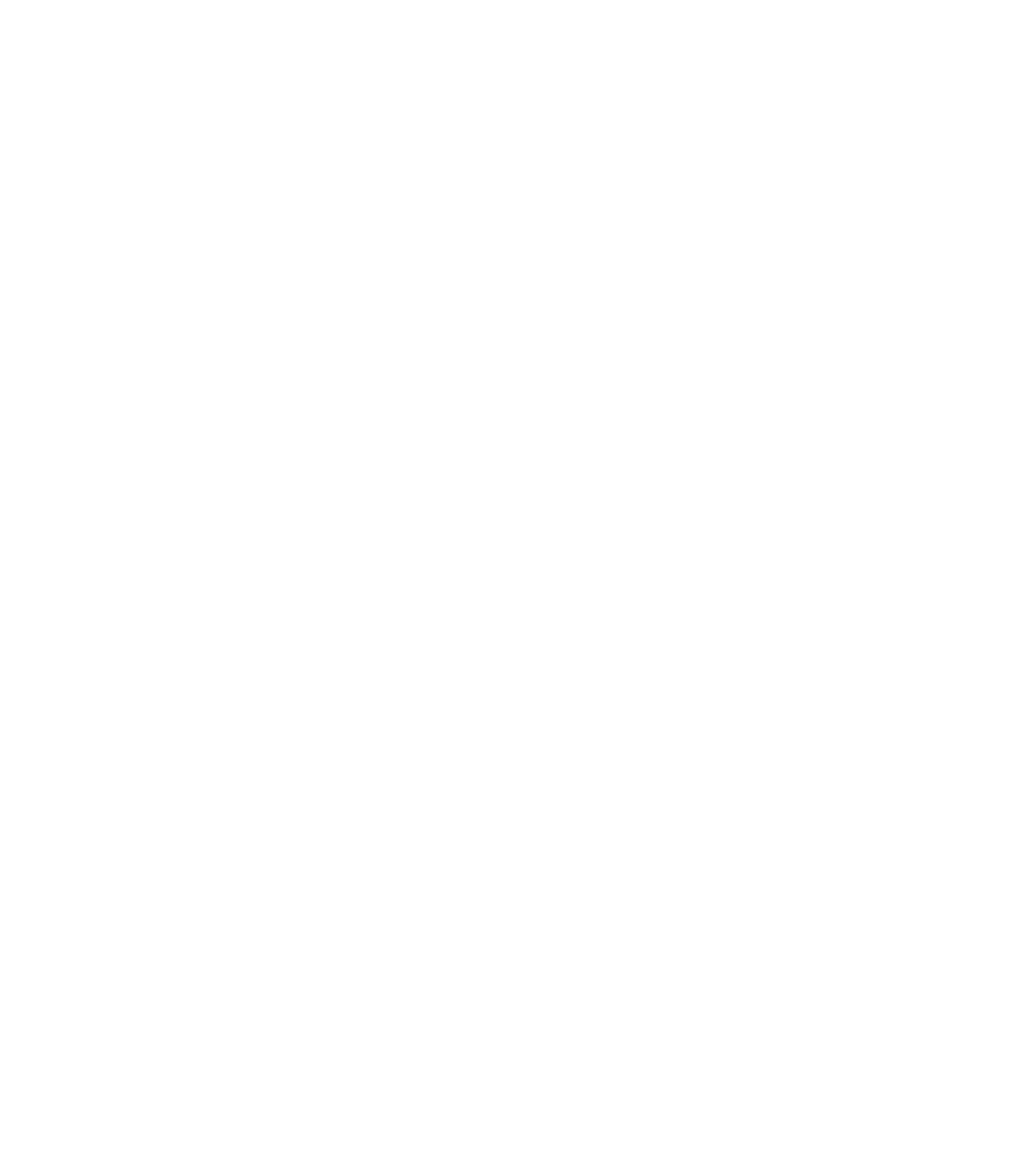
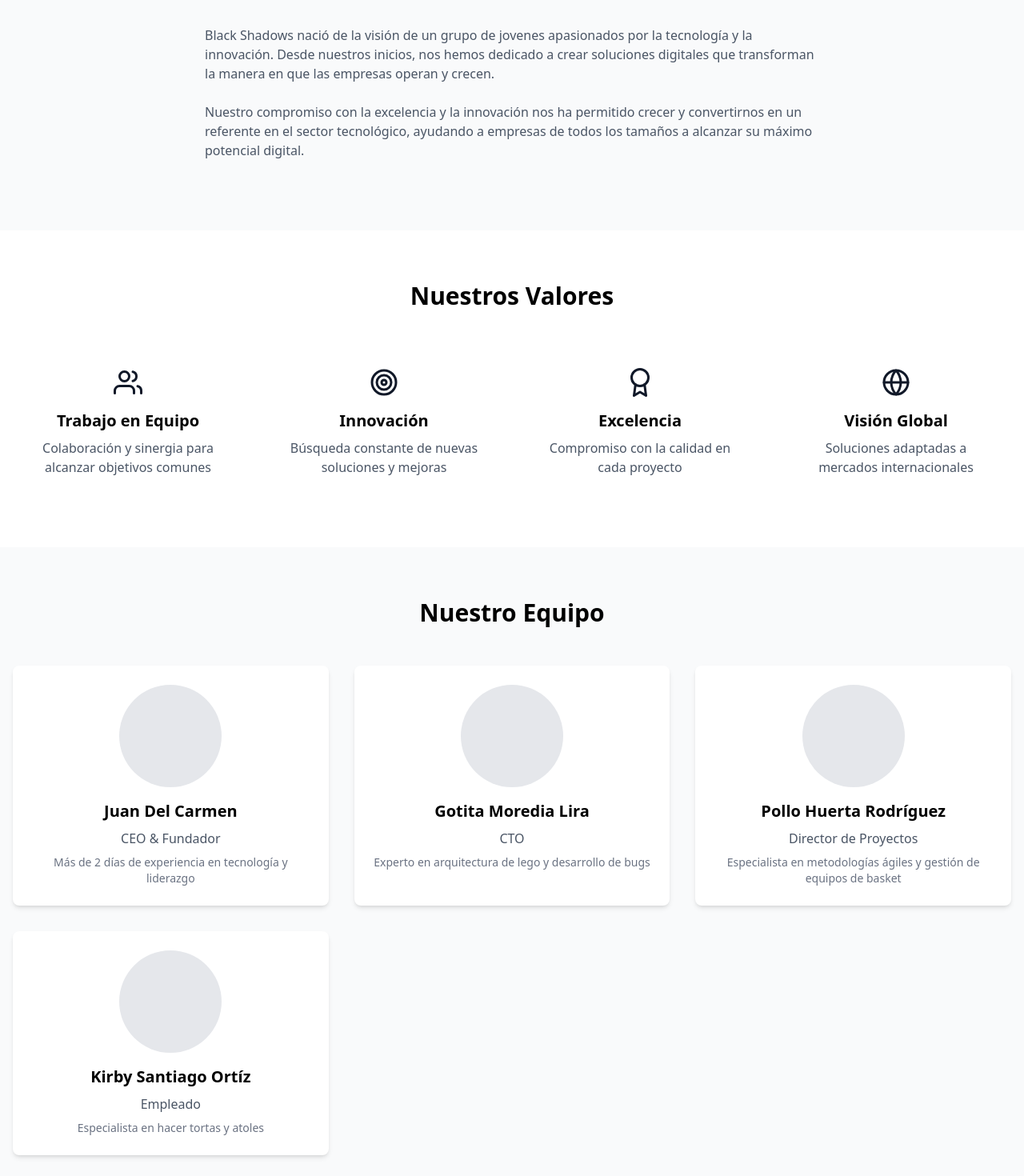
Before and after one commit to juandelcar/black_shadows, a React (Vite) app: page /about in a window 1280 px wide. Before the commit this address had no page. Shown: the part 360-1830 px from the top of the page at 80% size. Before the commit the page ends 800 px from the top, so only its background shows below. Built offline with nearby package versions, Linux system fonts and the light colour scheme.

Commit message:
Create about

```diff
--- a/src/App.tsx
+++ b/src/App.tsx
@@ -2,6 +2,7 @@
 import { BrowserRouter as Router, Routes, Route } from 'react-router-dom';
 import Home from './components/views/Home';
 import Contact from './components/views/Contact';
+import About from './components/views/About';
 
 const App: React.FC = () => {
   return (
@@ -9,6 +10,7 @@
       <Routes>
         <Route path="/" element={<Home />} />
         <Route path="/contact" element={<Contact />} />
+        <Route path="/about" element={<About />} />
       </Routes>
     </Router>
   );
--- a/src/components/views/About.tsx
+++ b/src/components/views/About.tsx
@@ -0,0 +1,118 @@
+import { FiUsers, FiTarget, FiAward, FiGlobe } from 'react-icons/fi';
+
+export default function About() {
+  return (
+    <div className="min-h-screen bg-gray-50">
+      <section className="bg-gradient-to-r from-gray-900 to-black text-white py-20">
+        <div className="container mx-auto px-4">
+          <h1 className="text-4xl md:text-5xl font-bold text-center mb-6">Sobre Nosotros</h1>
+          <p className="text-xl text-center max-w-3xl mx-auto">
+            Transformando ideas en soluciones tecnológicas innovadoras desde Hoy
+          </p>
+        </div>
+      </section>
+
+      <section className="py-16">
+        <div className="container mx-auto px-4">
+          <div className="max-w-3xl mx-auto">
+            <h2 className="text-3xl font-bold mb-8 text-center">Nuestra Historia</h2>
+            <p className="text-gray-600 mb-6">
+              Black Shadows nació de la visión de un grupo de jovenes apasionados por la tecnología
+              y la innovación. Desde nuestros inicios, nos hemos dedicado a crear soluciones digitales
+              que transforman la manera en que las empresas operan y crecen.
+            </p>
+            <p className="text-gray-600 mb-6">
+              Nuestro compromiso con la excelencia y la innovación nos ha permitido crecer y convertirnos
+              en un referente en el sector tecnológico, ayudando a empresas de todos los tamaños a
+              alcanzar su máximo potencial digital.
+            </p>
+          </div>
+        </div>
+      </section>
+
+      <section className="py-16 bg-white">
+        <div className="container mx-auto px-4">
+          <h2 className="text-3xl font-bold text-center mb-12">Nuestros Valores</h2>
+          <div className="grid grid-cols-1 md:grid-cols-2 lg:grid-cols-4 gap-8">
+            <div className="text-center p-6">
+              <div className="flex justify-center mb-4">
+                <FiUsers className="text-4xl text-gray-900" />
+              </div>
+              <h3 className="text-xl font-semibold mb-2">Trabajo en Equipo</h3>
+              <p className="text-gray-600">
+                Colaboración y sinergia para alcanzar objetivos comunes
+              </p>
+            </div>
+            <div className="text-center p-6">
+              <div className="flex justify-center mb-4">
+                <FiTarget className="text-4xl text-gray-900" />
+              </div>
+              <h3 className="text-xl font-semibold mb-2">Innovación</h3>
+              <p className="text-gray-600">
+                Búsqueda constante de nuevas soluciones y mejoras
+              </p>
+            </div>
+            <div className="text-center p-6">
+              <div className="flex justify-center mb-4">
+                <FiAward className="text-4xl text-gray-900" />
+              </div>
+              <h3 className="text-xl font-semibold mb-2">Excelencia</h3>
+              <p className="text-gray-600">
+                Compromiso con la calidad en cada proyecto
+              </p>
+            </div>
+            <div className="text-center p-6">
+              <div className="flex justify-center mb-4">
+                <FiGlobe className="text-4xl text-gray-900" />
+              </div>
+              <h3 className="text-xl font-semibold mb-2">Visión Global</h3>
+              <p className="text-gray-600">
+                Soluciones adaptadas a mercados internacionales
+              </p>
+            </div>
+          </div>
+        </div>
+      </section>
+
+      <section className="py-16">
+        <div className="container mx-auto px-4">
+          <h2 className="text-3xl font-bold text-center mb-12">Nuestro Equipo</h2>
+          <div className="grid grid-cols-1 md:grid-cols-3 gap-8">
+            <div className="bg-white rounded-lg shadow-md p-6 text-center">
+              <div className="w-32 h-32 mx-auto mb-4 rounded-full bg-gray-200"></div>
+              <h3 className="text-xl font-semibold mb-2">Juan Del Carmen</h3>
+              <p className="text-gray-600 mb-2">CEO & Fundador</p>
+              <p className="text-sm text-gray-500">
+                Más de 2 días de experiencia en tecnología y liderazgo
+              </p>
+            </div>
+            <div className="bg-white rounded-lg shadow-md p-6 text-center">
+              <div className="w-32 h-32 mx-auto mb-4 rounded-full bg-gray-200"></div>
+              <h3 className="text-xl font-semibold mb-2">Gotita Moredia Lira</h3>
+              <p className="text-gray-600 mb-2">CTO</p>
+              <p className="text-sm text-gray-500">
+                Experto en arquitectura de lego y desarrollo de bugs
+              </p>
+            </div>
+            <div className="bg-white rounded-lg shadow-md p-6 text-center">
+              <div className="w-32 h-32 mx-auto mb-4 rounded-full bg-gray-200"></div>
+              <h3 className="text-xl font-semibold mb-2">Pollo Huerta Rodríguez</h3>
+              <p className="text-gray-600 mb-2">Director de Proyectos</p>
+              <p className="text-sm text-gray-500">
+                Especialista en metodologías ágiles y gestión de equipos de basket
+              </p>
+            </div>
+            <div className="bg-white rounded-lg shadow-md p-6 text-center">
+              <div className="w-32 h-32 mx-auto mb-4 rounded-full bg-gray-200"></div>
+              <h3 className="text-xl font-semibold mb-2">Kirby Santiago Ortíz</h3>
+              <p className="text-gray-600 mb-2">Empleado</p>
+              <p className="text-sm text-gray-500">
+                Especialista en hacer tortas y atoles
+              </p>
+            </div>
+          </div>
+        </div>
+      </section>
+    </div>
+  );
+}
--- a/src/components/views/Home.tsx
+++ b/src/components/views/Home.tsx
@@ -13,11 +13,11 @@
               <h1 className="text-4xl md:text-5xl font-bold mb-4">Black Shadows</h1>
               <p className="text-xl mb-6">Innovación y tecnología al servicio de tu negocio. Soluciones digitales que transforman realidades.</p>
               <div className="flex flex-col sm:flex-row gap-4">
-                <Link to="/services" className="btn btn-primary">
-                  Nuestros servicios
-                </Link>
                 <Link to="/contact" className="btn text-white-900">
                   Contáctanos
+                </Link>
+                <Link to="/about" className="btn text-white-900">
+                  Sobre Nosotros
                 </Link>
               </div>
             </div>
```
